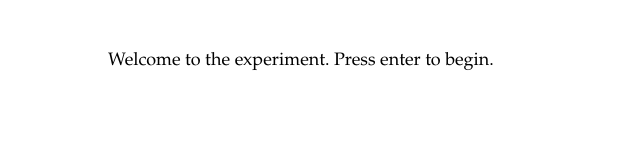
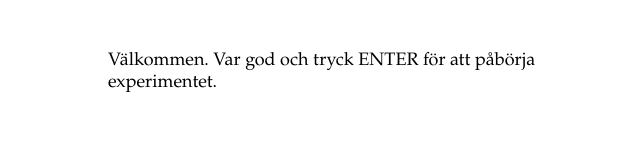
Before and after one commit to erikarls87/my-project, a plain HTML site: page index.html in a window 1280 px wide. Shown: the whole page, without its empty margins (282-922 px from the left). Drawn offline with nearby package versions, Linux system fonts and the light colour scheme.

Commit message:
Commit SCRIPTLANGUAGE

```diff
--- a/index.html
+++ b/index.html
@@ -2,7 +2,7 @@
 <html>
 
     <head>
-        <title>My experiment</title>
+        <title>Experiment</title>
         <!-- Load jQuery -->
         <script src="http://ajax.googleapis.com/ajax/libs/jquery/1.10.2/jquery.min.js"></script>
         <!-- Load the jspsych library and plugins -->
@@ -19,23 +19,23 @@
 
     <script>
         // Experiment parameters
-        var n_trials = 20;
+        var n_trials = 40;
         var stimuli = ["img/congruent_left.GIF", "img/congruent_right.GIF", "img/incongruent_left.GIF", "img/incongruent_right.GIF"];
         var stimuli_types = ["congruent", "congruent", "incongruent", "incongruent"];
 
         // Experiment Instructions
-        var welcome_message = "<div id='instructions'><p>Welcome to the " +
-            "experiment. Press enter to begin.</p></div>";
+        var welcome_message = "<div id='instructions'><p>Välkommen. " +
+            "Var god och tryck ENTER för att påbörja experimentet.</p></div>";
 
-        var instructions = "<div id='instructions'><p>You will see a " +
-            "series of images that look similar to this:</p><p>" +
-            "<img src='img/incongruent_right.GIF'></p><p>Press the arrow " +
-            "key that corresponds to the direction that the middle arrow " +
-            "is pointing. For example, in this case you would press the " +
-            "right arrow key.</p><p>Press enter to start.</p>";
+        var instructions = "<div id='instructions'><p>Du kommer att " +
+            "observera en serie bilder liknande exemplet nedan:</p><p>" +
+            "<img src='img/incongruent_right.GIF'></p><p>Din uppgift är " +
+            "att markera den riktning i vilken den mittersta pilen pekar " +
+            "med hjälp av piltangenterna. I detta fall skulle du alltså svara " +
+            "med den högra piltangenten.</p><p>Tryck ENTER för att starta.</p>";
 
-        var debrief = "<div id='instructions'><p>Thank you for " +
-            "participating!  Press enter to see the data.</p></div>";
+        var debrief = "<div id='instructions'><p>Tack så mycket för " +
+            "ditt deltagande!  Tryck ENTER för att hämta data.</p></div>";
 
         // Generating Random Order for Stimuli
         var stimuli_random_order = [];
```
